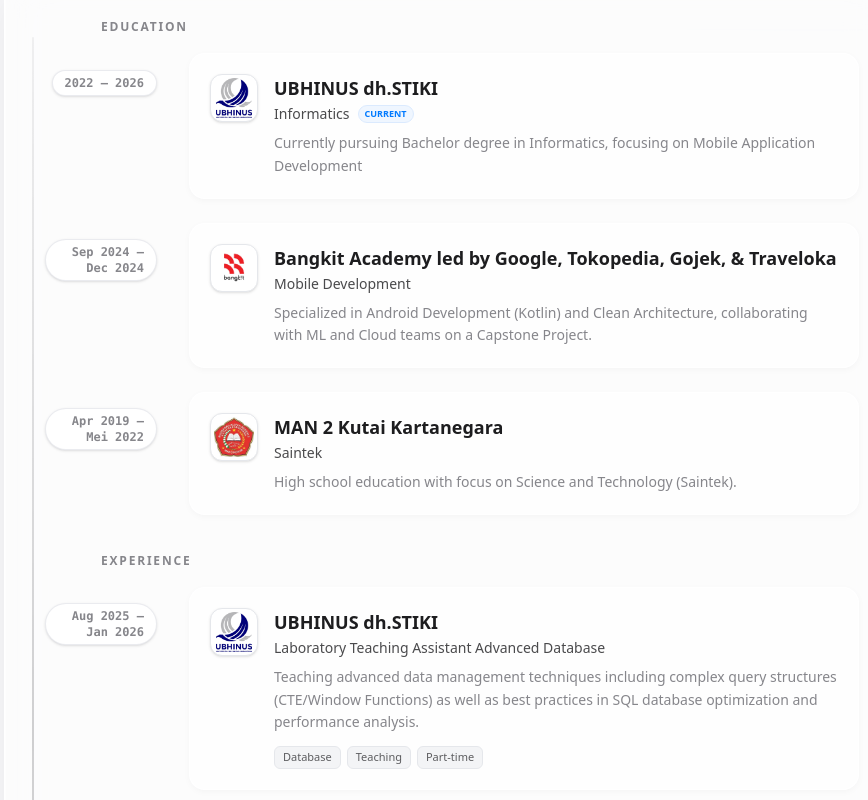
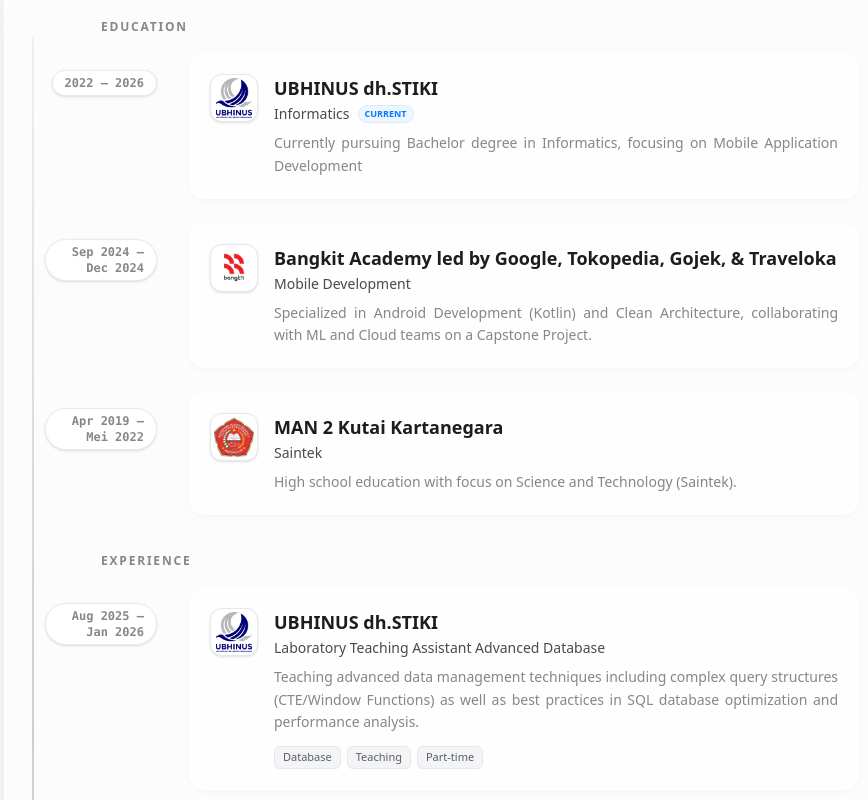
Before and after one commit to mhmmdraflin/mhmmdrafli.portfolio, a React (Vite) app: page / in a window 1280 px wide. Shown: the part 1080-1880 px from the top of the page, without its empty margins (188-1056 px from the left). Built offline with nearby package versions, Linux system fonts and the light colour scheme.

Commit message:
UI: Justify description text in Journey section

```diff
--- a/src/components/JourneySection.jsx
+++ b/src/components/JourneySection.jsx
@@ -41,7 +41,7 @@
                             </h4>
                         )}
 
-                        <p className="text-xs md:text-sm leading-relaxed text-[#86868B]">{item.description}</p>
+                        <p className="text-xs md:text-sm leading-relaxed text-[#86868B] text-justify">{item.description}</p>
 
                         {item.tags && (
                             <div className="flex flex-wrap gap-1.5 mt-3">
```
